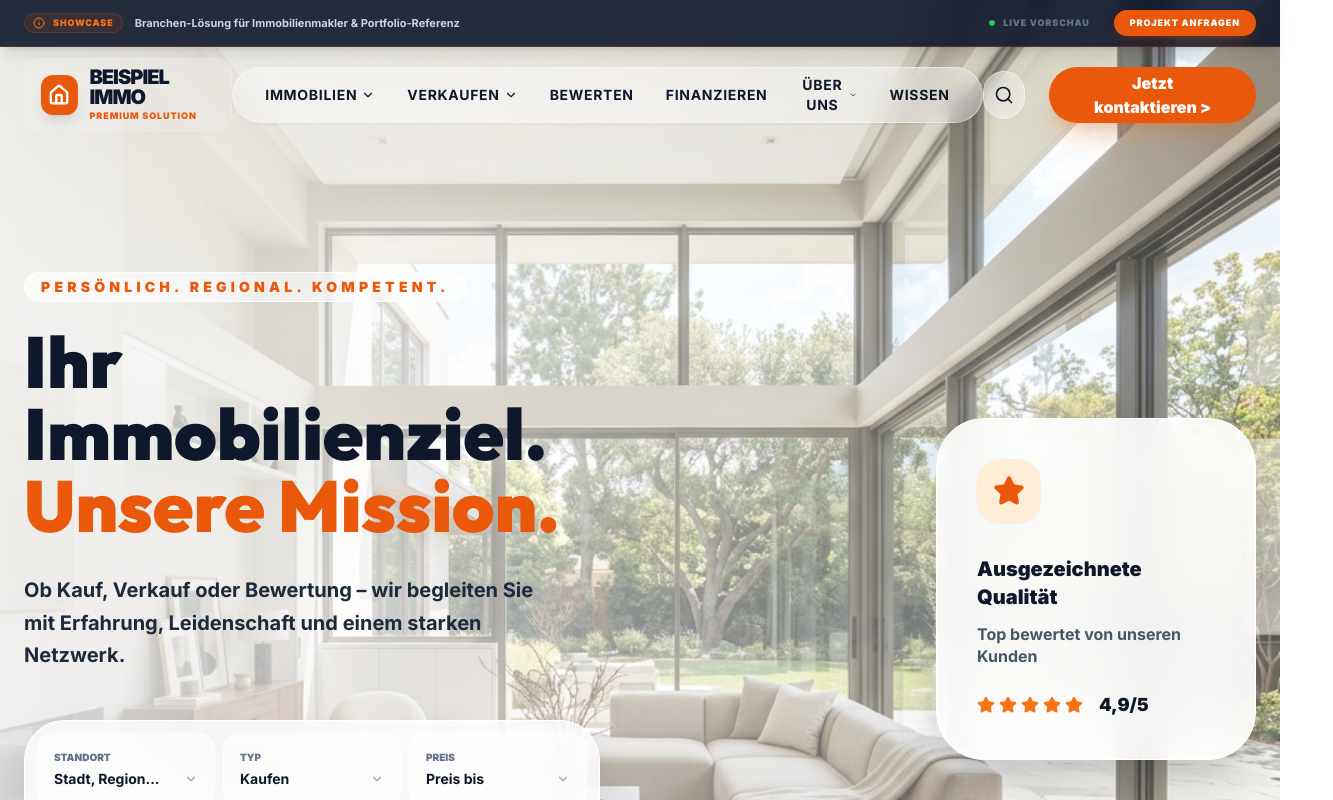
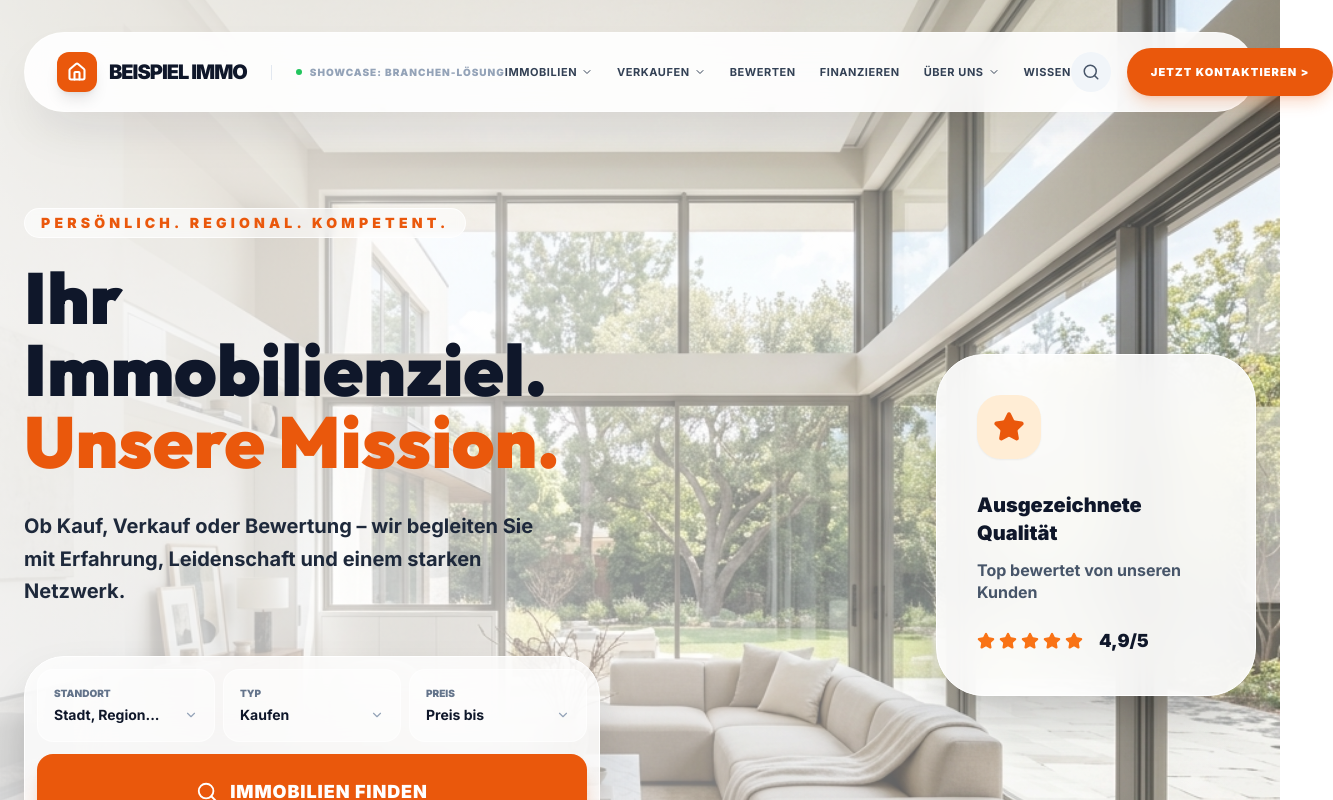
Before and after one commit to timmsug-source/website-linkedin, a Next.js app: page /beispiel/immobilienmakler in a window 1280 px wide. Shown: the top 800 px of the page, 1333 px wide, since content can reach past the window. Built offline with nearby package versions, Linux system fonts and the light colour scheme.

Commit message:
Fix: Unified single-line header module and cleanup redundant code

```diff
--- a/src/components/beispiel/MaklerExample.tsx
+++ b/src/components/beispiel/MaklerExample.tsx
@@ -14,65 +14,44 @@ export function MaklerExampleHeader() {
   ];
 
   return (
-    <header className="absolute top-0 left-0 right-0 z-50">
-      {/* Showcase Banner */}
-      <div className="bg-[#0f172a]/90 backdrop-blur-md py-2.5 border-b border-orange-500/20 shadow-lg">
-        <div className="max-w-7xl mx-auto px-6 flex flex-col md:flex-row items-center justify-between gap-2">
+    <header className="absolute top-0 left-0 right-0 z-50 pt-8">
+      <div className="max-w-[1400px] mx-auto px-6">
+        <div className="bg-white/90 backdrop-blur-xl rounded-full h-20 flex items-center justify-between px-4 md:px-8 border border-white/40 shadow-2xl shadow-slate-900/10">
+
+          {/* Logo & Portfolio Badge */}
+          <div className="flex items-center gap-6">
             <div className="flex items-center gap-3">
-            <div className="flex items-center gap-2 bg-orange-600/10 px-2 py-0.5 rounded-full border border-orange-600/20">
-              <Info size={12} className="text-orange-500" />
-              <span className="text-[9px] font-black uppercase tracking-widest text-orange-500">Showcase</span>
+              <div className="w-10 h-10 bg-orange-600 rounded-xl flex items-center justify-center text-white shadow-lg">
+                <Home size={20} strokeWidth={2.5} />
               </div>
-            <p className="text-[11px] font-bold text-slate-300">
-              Branchen-Lösung für Immobilienmakler & Portfolio-Referenz
-            </p>
-          </div>
-          <div className="flex items-center gap-6">
-            <div className="hidden lg:flex items-center gap-2">
-              <div className="w-1.5 h-1.5 rounded-full bg-green-500 animate-pulse" />
-              <span className="text-[9px] uppercase font-black tracking-widest text-slate-500">Live Vorschau</span>
-            </div>
-            <a
-              href="/kontakt"
-              className="text-[9px] font-black uppercase tracking-widest text-white hover:text-orange-500 transition-all bg-orange-600 px-4 py-1.5 rounded-full shadow-lg shadow-orange-600/20"
-            >
-              Projekt anfragen
-            </a>
-          </div>
-        </div>
+              <span className="text-xl font-black text-slate-900 tracking-tighter uppercase whitespace-nowrap">Beispiel Immo</span>
             </div>
 
-      {/* Main Navbar */}
-      <div className="max-w-7xl mx-auto px-6 h-24 flex items-center justify-between">
-        {/* Logo */}
-        <div className="flex items-center gap-3 group cursor-pointer bg-white/10 backdrop-blur-sm p-2 px-4 rounded-2xl border border-white/20">
-          <div className="w-10 h-10 bg-orange-600 rounded-xl flex items-center justify-center text-white shadow-lg group-hover:scale-105 transition-transform">
-            <Home size={22} strokeWidth={2.5} />
-          </div>
-          <div className="flex flex-col">
-            <span className="text-xl font-black text-slate-900 leading-none tracking-tighter uppercase">Beispiel Immo</span>
-            <span className="text-[9px] text-orange-600 font-black uppercase tracking-[0.1em] mt-0.5">Premium Solution</span>
+            <div className="hidden xl:flex items-center gap-2 border-l border-slate-200 pl-6">
+              <div className="w-1.5 h-1.5 rounded-full bg-green-500 animate-pulse" />
+              <span className="text-[10px] font-black uppercase tracking-widest text-slate-400 whitespace-nowrap">Showcase: Branchen-Lösung</span>
             </div>
           </div>
 
           {/* Navigation */}
-        <nav className="hidden lg:flex items-center gap-8 bg-white/40 backdrop-blur-md px-8 h-14 rounded-full border border-white/40 shadow-sm">
+          <nav className="hidden lg:flex items-center gap-6">
             {menuItems.map((item) => (
-            <button key={item.name} className="flex items-center gap-1 text-slate-900 font-bold hover:text-orange-600 transition-colors text-sm uppercase tracking-wider">
+              <button key={item.name} className="flex items-center gap-1 text-slate-700 font-bold hover:text-orange-600 transition-colors text-[11px] uppercase tracking-wider whitespace-nowrap">
                 {item.name}
-              {item.hasDropdown && <ChevronDown size={14} />}
+                {item.hasDropdown && <ChevronDown size={12} />}
               </button>
             ))}
           </nav>
 
-        {/* Action Buttons */}
-        <div className="flex items-center gap-6">
-          <button className="w-12 h-12 flex items-center justify-center bg-white/40 backdrop-blur-md rounded-full border border-white/40 text-slate-900 hover:text-orange-600 transition-colors shadow-sm">
-            <Search size={20} />
+          {/* Actions */}
+          <div className="flex items-center gap-4">
+            <button className="hidden sm:flex w-10 h-10 items-center justify-center rounded-full bg-slate-100 text-slate-600 hover:bg-orange-600 hover:text-white transition-all">
+              <Search size={18} />
             </button>
-          <button className="bg-orange-600 hover:bg-orange-700 text-white px-8 h-14 rounded-full font-black transition-all shadow-xl shadow-orange-600/20 active:scale-95">
+            <button className="bg-orange-600 hover:bg-orange-700 text-white px-6 h-12 rounded-full font-black text-[11px] uppercase tracking-widest transition-all shadow-lg shadow-orange-600/20 active:scale-95 whitespace-nowrap">
               Jetzt kontaktieren &gt;
             </button>
+          </div>
         </div>
       </div>
     </header>
@@ -81,7 +60,7 @@ export function MaklerExampleHeader() {
 
 export function MaklerExampleHero() {
   return (
-    <section className="relative min-h-screen flex flex-col justify-between overflow-hidden pt-48">
+    <section className="relative min-h-screen flex flex-col justify-between overflow-hidden pt-32">
       {/* Background Image Container */}
       <div className="absolute inset-0 z-0">
         <Image
```
Lines whose indentation alone changed are shown as unchanged.
